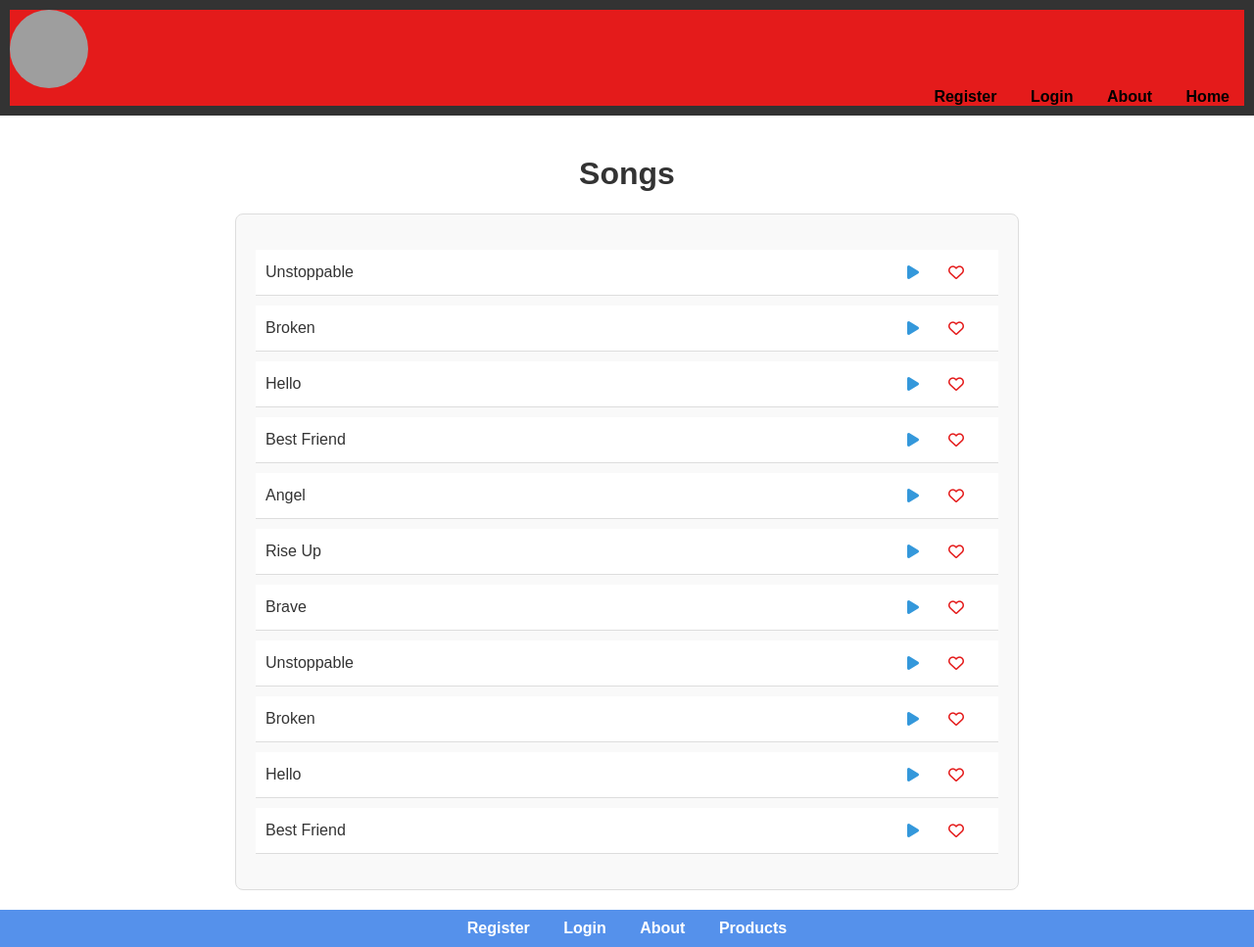
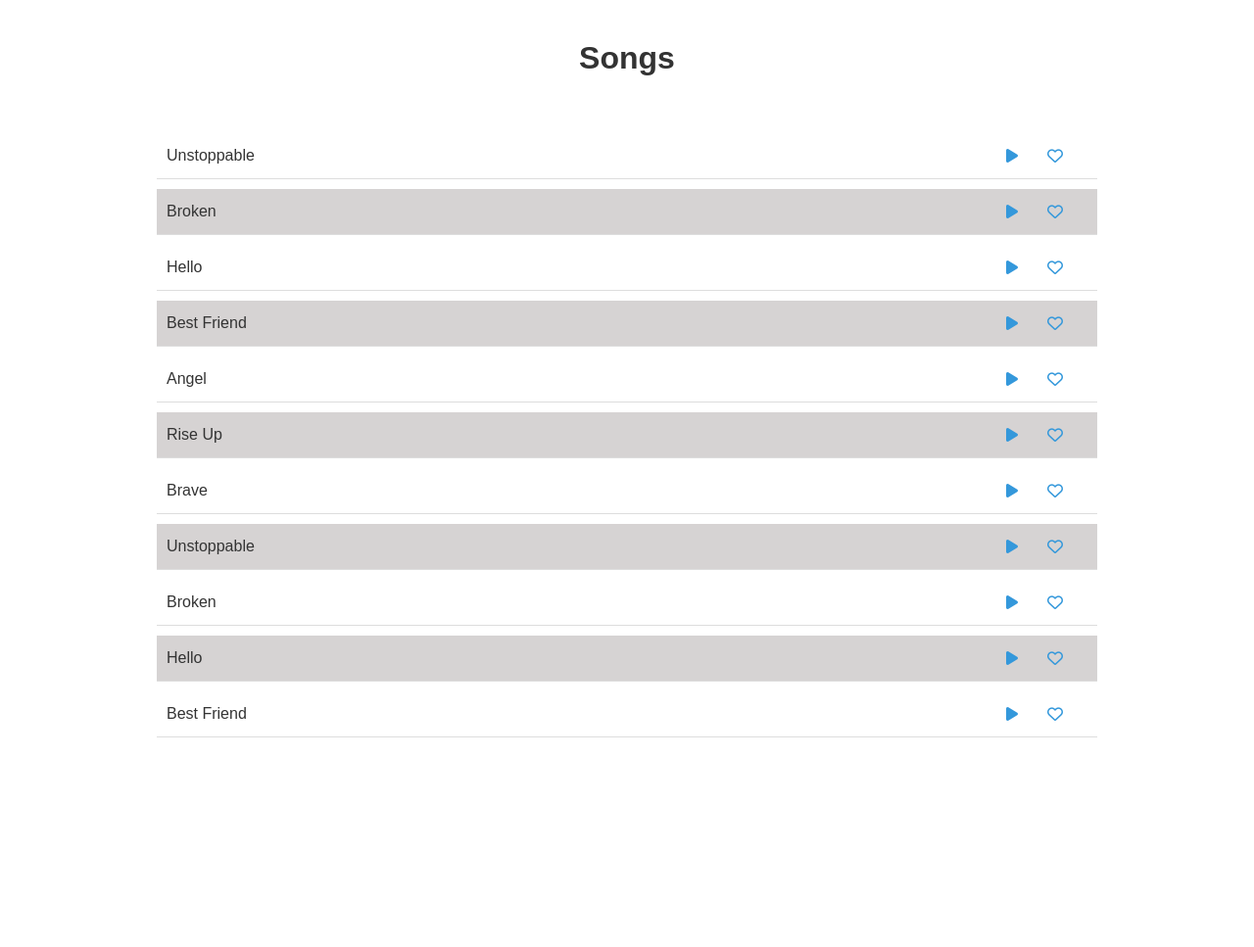
Before and after one commit to Kariaki58/MusicIO, a Flask app: template musicapp/templates/new_playlist.html in a window 1280 px wide. Shown: the whole page at 98% size. After the commit the page ends 753 px from the top, so only its background shows below. Run offline with Flask 3, Linux system fonts and the light colour scheme; the template is opened without the code that fills it, so the values that code supplies are empty; some libraries are stand-ins or nearby versions; grey boxes are pictures that could not be loaded.

Commit message:
modified new_playlist

```diff
--- a/musicapp/static/css/new_playlist.css
+++ b/musicapp/static/css/new_playlist.css
@@ -4,47 +4,9 @@ body {
     padding: 0;
 }
 
-.Logo {
-    color: #fff;
-    width: 80px;
-    height: 80px;
-    border-radius: 50%;
-    display: flex;
-}
-
-
-header {
-    background-color: #333;
-    color: #fff;
-    padding: 10px;
-    text-align: right;
-}
-
-header a {
-    color: black;
-    margin: 0 15px;
-    text-decoration: none;
-    font-weight: bold;
-    font-size: 16px;
-    align-items: center;
-}
-
-header a:hover {
-    color: #decfcf;
-
-}
-
-header div {
-    background-color: #e41b1b;
-}
-
-header div a {
-    text-align: right;
-}
-
 .container {
-    max-width: 800px;
-    margin: 0 auto;
+    max-width: 1000px;
+    margin: auto auto;
     text-align: center;
     padding: 20px;
 }
@@ -54,10 +16,8 @@ h1 {
 }
 
 .box {
-    border: 1px solid #ddd;
     padding: 20px;
     margin-top: 20px;
-    background-color: #f9f9f9;
     border-radius: 8px;
     position: relative;
 }
@@ -79,12 +39,15 @@ h1 {
     padding: 10px;
     text-decoration: none;
     color: #333;
-    background-color: #fff;
     transition: background-color 0.3s ease;
 }
 
-.playlist a:hover {
-    background-color: #fdfcfc;
+ul li:nth-child(even) {
+    background-color: #d6d3d3;
+}
+
+.box a:hover {
+    background-color: #b7b5b5;
 }
 
 .fa-play,
@@ -98,25 +61,10 @@ h1 {
     margin-left: auto;
 }
 
-.fa-heart, .fa-play:hover {
+.fa-play:hover {
     color: #e41b1b;
 }
-footer {
-    text-align: center;
-    padding: 10px;
-    color: #fff;
-    background-color: #5591eb;
+
+.fa-heart:hover {
+    color: #e41b1b;
 }
-
-footer a {
-    color: #fff;
-    margin: 0 15px;
-    text-decoration: none;
-    font-weight: bold;
-    font-size: 16px;
-}
-
-footer a:hover {
-    text-decoration: underline;
-    color: black;
-}
--- a/musicapp/templates/new_playlist.html
+++ b/musicapp/templates/new_playlist.html
@@ -8,16 +8,6 @@
     <title>Document</title>
 </head>
 <body>
-    <header>
-        <div>
-            <img src="../templates/image/Logo.png" class="Logo">
-
-            <a href="../templates/registration.html">Register</a>
-            <a href="../templates/login.html">Login</a>
-            <a href="../templates/about.html">About</a>
-            <a href="../templates/homepage.html">Home</a>
-        </div>
-    </header>
 
     <div class="container">
         <h1>Songs</h1>
@@ -40,12 +30,5 @@
         </div>
     </div>
 
-
-    <footer class="Footer">
-        <a href="../templates/registration.html">Register</a>
-        <a href="../templates/login.html">Login</a>
-        <a href="../templates/about.html">About</a>
-        <a href="../templates/songs.html">Products</a>
-    </footer>
 </body>
 </html>
```
Also changed, not shown: musicapp/static/css/player.css (deleted, +0 -130 lines), musicapp/templates/player.html (deleted, +0 -41 lines).
